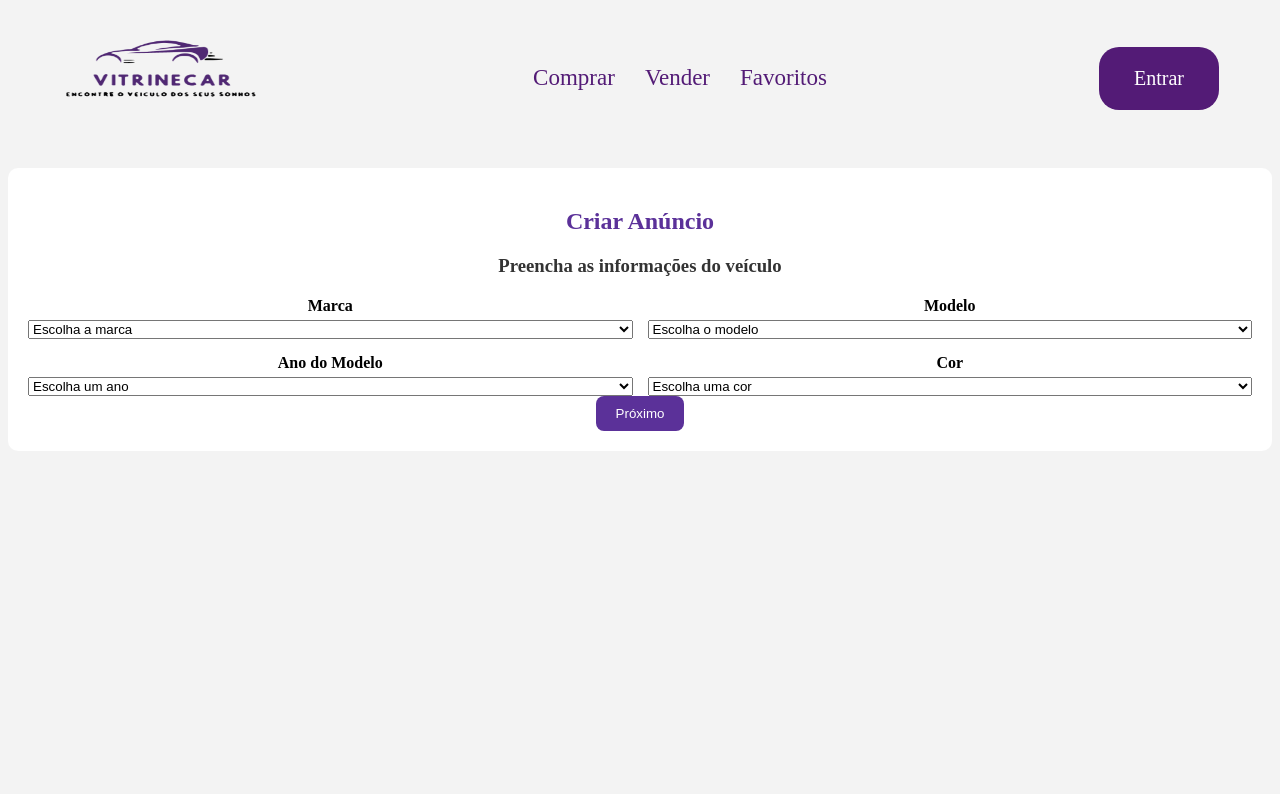
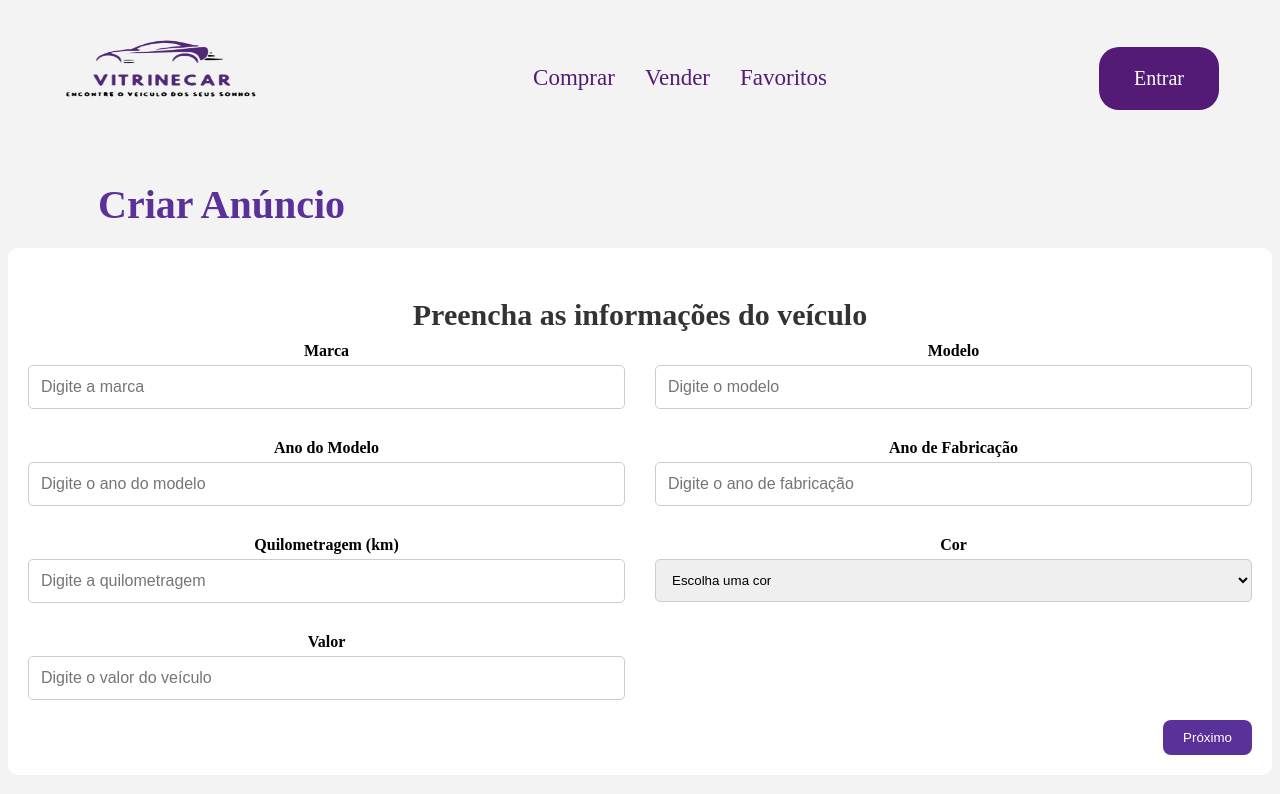
Before and after one commit to nielsonj13/VitrineCar, a Vue app: page /criar-anuncio in a window 1280 px wide. Shown: the top 794 px of the page. Built offline with nearby package versions, Linux system fonts and the light colour scheme.

Commit message:
Alteração na tela de criar anuncio

```diff
--- a/src/views/CriarAnuncio.vue
+++ b/src/views/CriarAnuncio.vue
@@ -1,37 +1,30 @@
 <template>
   <Navbar />
+  <h2>Criar Anúncio</h2>
   <div class="container">
-
+    <!-- Etapa 1: Preenchendo informações do veículo -->
     <div v-if="etapa === 1" class="content">
-        <h2>Criar Anúncio</h2>
       <h3>Preencha as informações do veículo</h3>
       <div class="form">
         <div class="form-group">
           <label>Marca</label>
-            <select v-model="anuncio.marca">
-              <option value="">Escolha a marca</option>
-              <option>Fiat</option>
-              <option>Chevrolet</option>
-              <option>Volkswagen</option>
-            </select>
+          <input type="text" v-model="anuncio.marca" placeholder="Digite a marca" />
         </div>
         <div class="form-group">
           <label>Modelo</label>
-            <select v-model="anuncio.modelo">
-              <option value="">Escolha o modelo</option>
-              <option>Pulse</option>
-              <option>Onix</option>
-              <option>Golf</option>
-            </select>
+          <input type="text" v-model="anuncio.modelo" placeholder="Digite o modelo" />
         </div>
         <div class="form-group">
           <label>Ano do Modelo</label>
-            <select v-model="anuncio.anoModelo">
-              <option value="">Escolha um ano</option>
-              <option>2023</option>
-              <option>2022</option>
-              <option>2021</option>
-            </select>
+          <input type="text" v-model="anuncio.anoModelo" placeholder="Digite o ano do modelo" />
+        </div>
+        <div class="form-group">
+          <label>Ano de Fabricação</label>
+          <input type="text" v-model="anuncio.anoFabricacao" placeholder="Digite o ano de fabricação" />
+        </div>
+        <div class="form-group">
+          <label>Quilometragem (km)</label>
+          <input type="text" v-model="anuncio.km" placeholder="Digite a quilometragem" />
         </div>
         <div class="form-group">
           <label>Cor</label>
@@ -42,12 +35,18 @@
             <option>Vermelho</option>
           </select>
         </div>
+        <div class="form-group">
+          <label>Valor</label>
+          <input type="text" v-model="anuncio.valor" placeholder="Digite o valor do veículo" class="input-valor" />
         </div>
+      </div>
+      <div class="actions">
         <button class="btn-next" @click="avancarEtapa">Próximo</button>
       </div>
+    </div>
 
+    <!-- Etapa 2: Seleção de opcionais -->
     <div v-else-if="etapa === 2" class="content">
-        <h2>Criar Anúncio</h2>
       <h3>Informe os opcionais do veículo</h3>
       <div class="opcionais">
         <div
@@ -66,8 +65,8 @@
       </div>
     </div>
 
+    <!-- Etapa 3: Upload de imagens -->
     <div v-else-if="etapa === 3" class="content">
-        <h2>Criar Anúncio</h2>
       <h3>Adicionar fotos do veículo</h3>
       <div class="upload-box">
         <label for="upload" class="upload-label">
@@ -82,6 +81,140 @@
     </div>
   </div>
 </template>
+
+<style scoped>
+  body {
+    margin: 0;
+    font-family: Arial, sans-serif;
+    background-color: #f3f3f3;
+  }
+
+  .container {
+    max-width: 1300px; /* Aumentei a largura da div */
+    margin: 20px auto;
+    background-color: white;
+    border-radius: 10px;
+    padding: 20px;
+  }
+
+  .header {
+    display: flex;
+    justify-content: space-between;
+    align-items: center;
+    margin-bottom: 20px;
+  }
+
+  .content {
+    text-align: center;
+  }
+
+  h2 {
+    color: #5b3199;
+    margin-bottom: 20px;
+    font-size: 40px;
+    margin-left: 90px;
+  }
+
+  h3 {
+    color: #333;
+    margin-bottom: 10px;
+    font-size: 30px;
+  }
+
+  .form {
+    display: grid;
+    grid-template-columns: 1fr 1fr;
+    gap: 30px; /* Aumentei a distância lateral entre os campos */
+  }
+
+  .form-group {
+    display: flex;
+    flex-direction: column;
+  }
+
+  .form-group label {
+    font-weight: bold;
+    margin-bottom: 5px;
+  }
+
+  .form-group input, .form-group select {
+    padding: 12px;
+    border-radius: 5px;
+    border: 1px solid #ccc;
+  }
+
+  .form-group input {
+    font-size: 16px;
+  }
+
+  .input-valor {
+    font-size: 18px;
+    padding: 12px;
+  }
+
+  .opcionais {
+    display: grid;
+    grid-template-columns: repeat(auto-fit, minmax(220px, 1fr));
+    gap: 20px;
+    margin-bottom: 60px;
+  }
+
+  .opcional {
+    padding:10px;
+    border: 1px solid #94077f;
+    border-radius: 8px;
+    text-align: center;
+    cursor: pointer;
+  }
+
+  .opcional.active {
+    background-color: #5b3199;
+    color: white;
+    border: 1px solid #5b3199;
+  }
+
+  .upload-box {
+    border: 2px dashed #5b3199;
+    padding: 20px;
+    border-radius: 10px;
+    background-color: #f9f9f9;
+    color: #5b3199;
+    font-weight: bold;
+  }
+
+  .actions {
+  display: flex;
+  justify-content: space-between; /* Alinha o botão de voltar à esquerda e os outros à direita */
+  margin-top: 20px;
+  }
+
+  button {
+    padding: 10px 20px;
+    border: none;
+    border-radius: 8px;
+    cursor: pointer;
+  }
+
+  .btn-next, .btn-finish {
+    margin-left: auto; /* Empurra os botões para a direita */
+  }
+
+  .btn-next {
+    background-color: #5b3199;
+    color: white;
+  }
+
+  .btn-back {
+    background-color: #ccc;
+  }
+
+  .btn-finish {
+    background-color: #28a745;
+    color: white;
+  }
+
+</style>
+
 
 <script>
 import Navbar from '../components/NavBar.vue';
@@ -98,6 +231,9 @@
         marca: "",
         modelo: "",
         anoModelo: "",
+        anoFabricacao: "",
+        km: "",
+        valor: "",
         cor: "",
         opcionais: [],
         imagens: [],
@@ -139,131 +275,3 @@
   },
 };
 </script>
-
-  <style scoped>
-    /* Estilo Base */
-    body {
-      margin: 0;
-      font-family: Arial, sans-serif;
-      background-color: #F3F3F3;
-    }
-
-    .container {
-      max-width: 1400px;
-      margin: 20px auto;
-      background-color: white;
-      border-radius: 10px;
-      padding: 20px;
-
-    }
-
-    .header {
-      display: flex;
-      justify-content: space-between;
-      align-items: center;
-      margin-bottom: 20px;
-    }
-
-    .logo {
-      width: 150px;
-    }
-
-    .menu {
-      display: flex;
-      gap: 15px;
-      list-style: none;
-    }
-
-    .menu li a {
-      text-decoration: none;
-      color: #5b3199;
-      font-weight: bold;
-    }
-
-    .content {
-      text-align: center;
-    }
-
-    h2 {
-      color: #5b3199;
-      margin-bottom: 20px;
-    }
-
-    h3 {
-      color: #333;
-      margin-bottom: 20px;
-    }
-
-    .form {
-      display: grid;
-      grid-template-columns: 1fr 1fr;
-      gap: 15px;
-    }
-
-    .form-group {
-      display: flex;
-      flex-direction: column;
-    }
-
-    .form-group label {
-      font-weight: bold;
-      margin-bottom: 5px;
-    }
-
-    .opcionais {
-      display: grid;
-      grid-template-columns: repeat(auto-fit, minmax(120px, 1fr));
-      gap: 10px;
-      margin-bottom: 20px;
-    }
-
-    .opcional {
-      padding: 10px;
-      border: 1px solid #ccc;
-      border-radius: 8px;
-      text-align: center;
-      cursor: pointer;
-    }
-
-    .opcional.active {
-      background-color: #5b3199;
-      color: white;
-      border: 1px solid #5b3199;
-    }
-
-    .upload-box {
-      border: 2px dashed #5b3199;
-      padding: 20px;
-      border-radius: 10px;
-      background-color: #f9f9f9;
-      color: #5b3199;
-      font-weight: bold;
-    }
-
-    .actions {
-      display: flex;
-      justify-content: space-between;
-      margin-top: 20px;
-    }
-
-    button {
-      padding: 10px 20px;
-      border: none;
-      border-radius: 8px;
-      cursor: pointer;
-    }
-
-    .btn-next {
-      background-color: #5b3199;
-      color: white;
-    }
-
-    .btn-back {
-      background-color: #ccc;
-    }
-
-    .btn-finish {
-      background-color: #28a745;
-      color: white;
-    }
-    </style>
```
Lines whose indentation alone changed are shown as unchanged.
